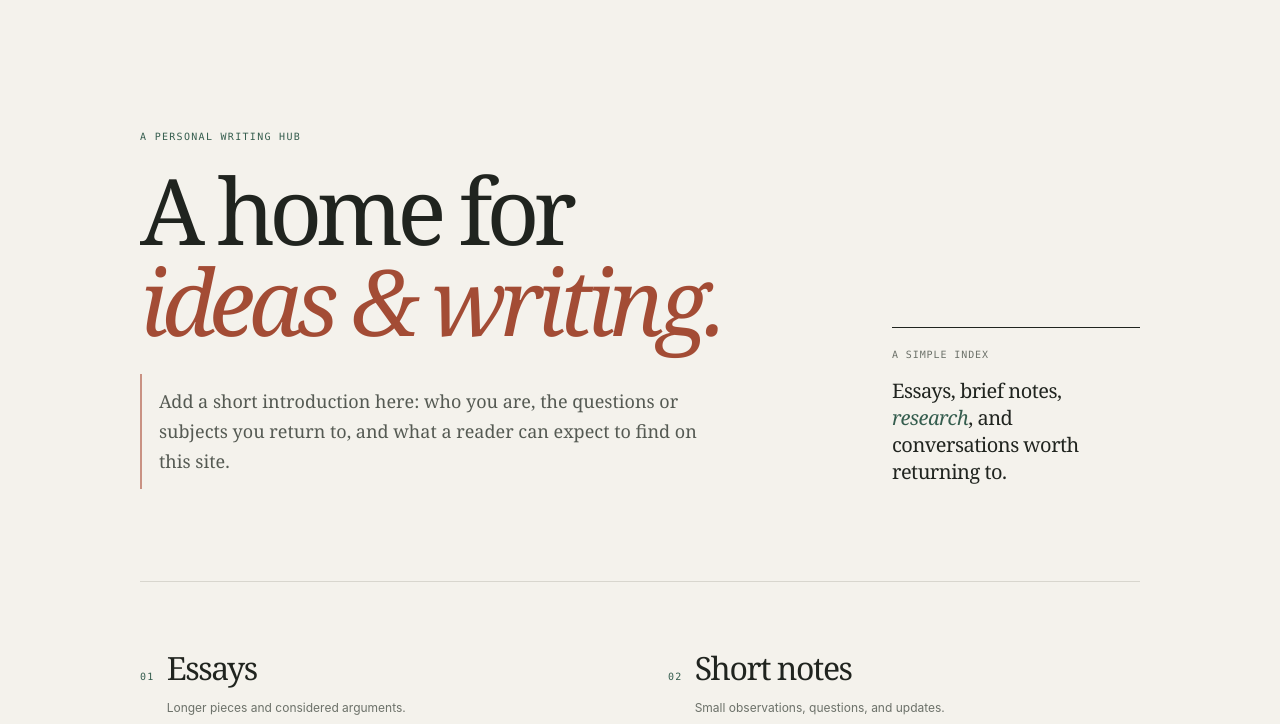
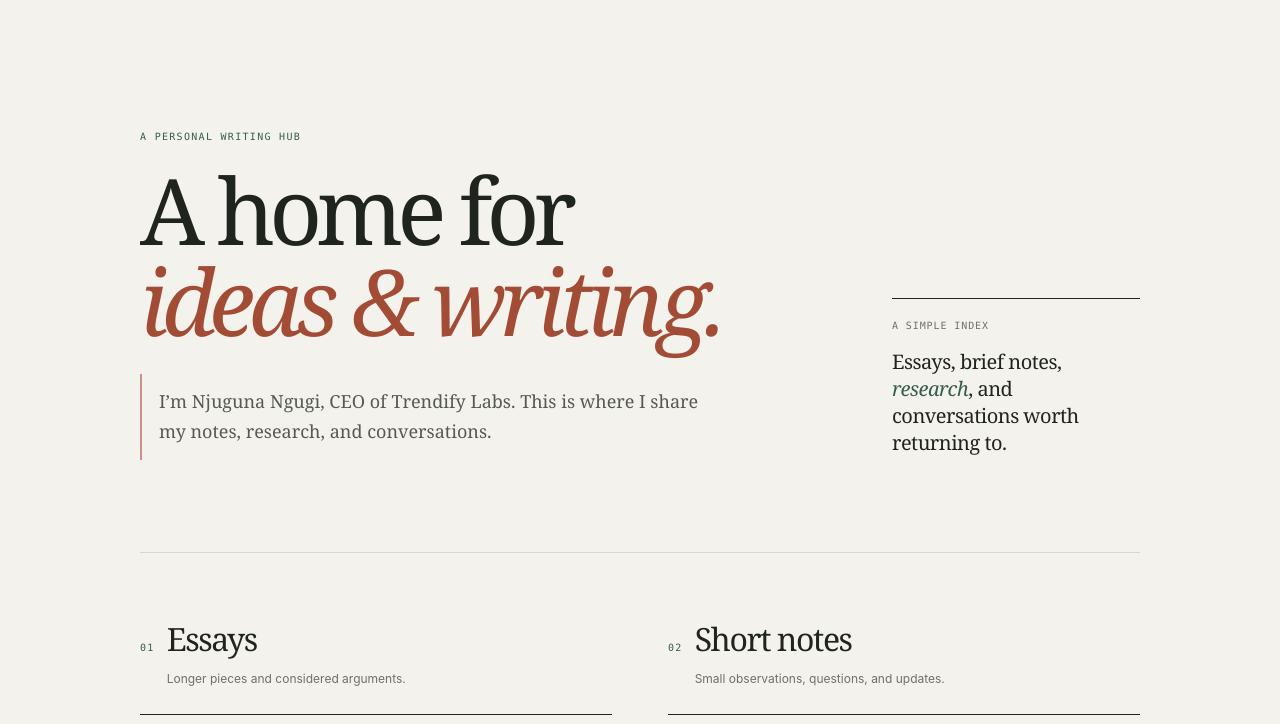
Before and after one commit to castro901-art/njugunasam-writing-hub, a plain HTML site: page index.html in a window 1280 px wide. Shown: the part 76-800 px from the top of the page. Drawn offline with Linux system fonts and the light colour scheme.

Commit message:
Update personal introduction

```diff
--- a/index.html
+++ b/index.html
@@ -285,7 +285,7 @@
           <div>
             <p class="eyebrow">A personal writing hub</p>
             <h1 id="page-title">A home for<br><span>ideas &amp; writing.</span></h1>
-            <p class="bio-prompt">Add a short introduction here: who you are, the questions or subjects you return to, and what a reader can expect to find on this site.</p>
+            <p class="bio-prompt">I’m Njuguna Ngugi, CEO of Trendify Labs. This is where I share my notes, research, and conversations.</p>
           </div>
           <aside class="side-note" aria-label="What this site gathers">
             <p class="label">A simple index</p>
```
